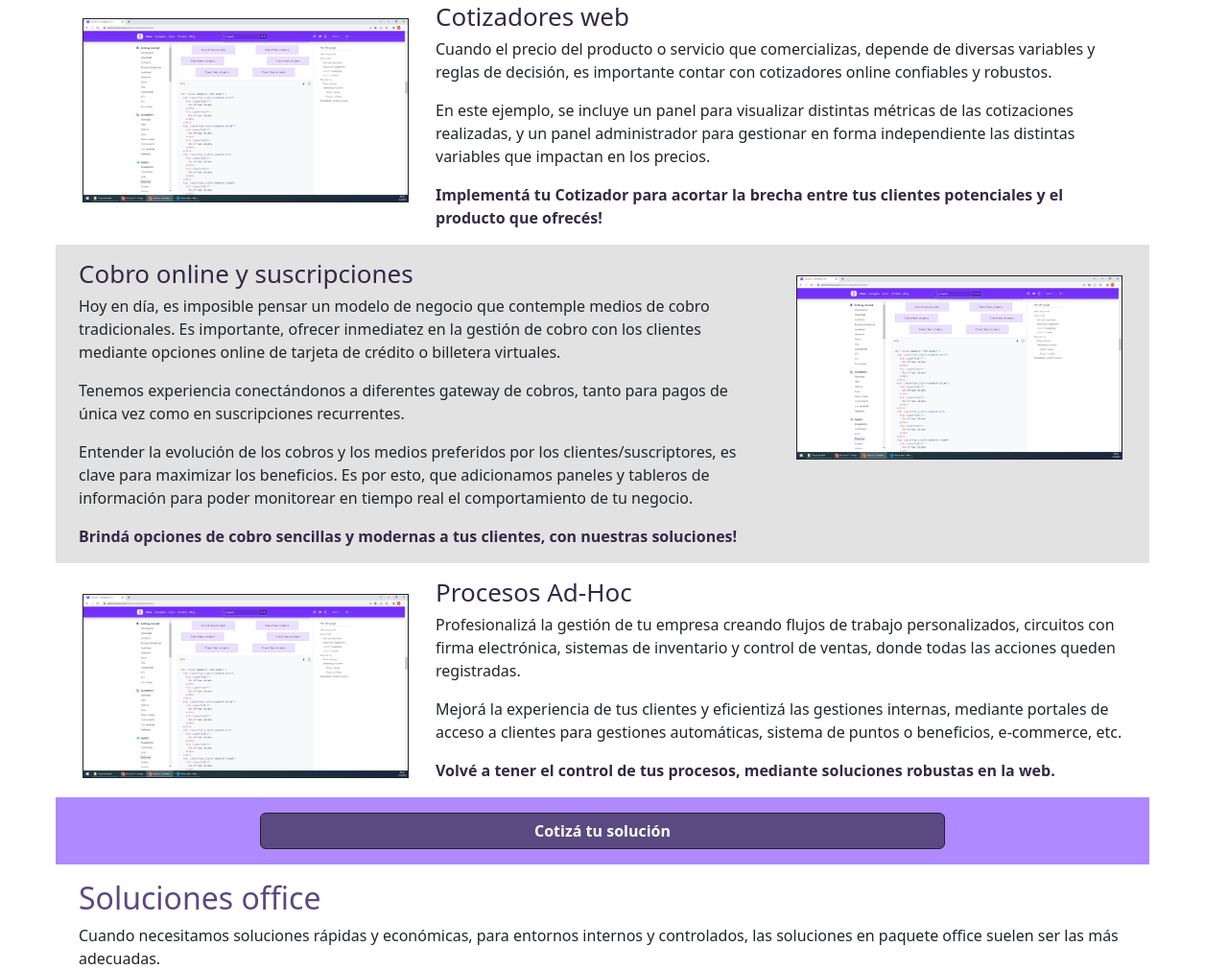
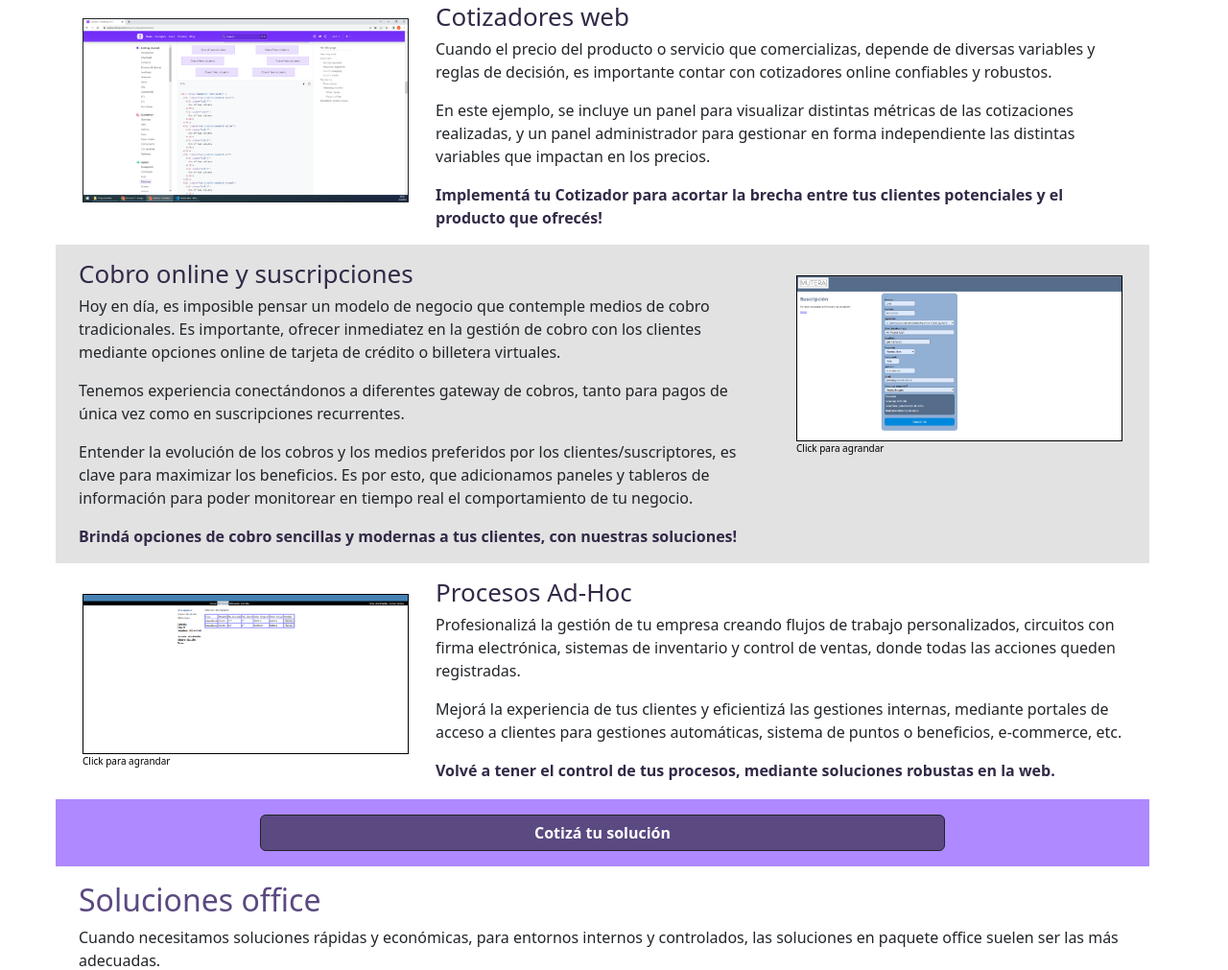
Before and after one commit to Maxtric90/DiscoverIT, a plain HTML site: page index.html in a window 1280 px wide. Shown: the part 1096-2107 px from the top of the page at 96% size. Drawn offline with nearby package versions, Linux system fonts and the light colour scheme.

Commit message:
Incorporación imágenes de ejemplo

```diff
--- a/index.html
+++ b/index.html
@@ -69,7 +69,7 @@
         <div class="row mt-4">
             <div class="col-sm">
                 <h2>Una experiencia de consultoría y transformación digital <strong>hecha para vos!</strong></h2>
-                <h5>El equipo de DiscoverIT se preocupa de verdad por lograr una implementación exitosa para tu organización, tomando en cuenta su contexto, ventajas y retos.</h5>
+                <h5>El equipo de Mutera se ocupa de lograr una implementación exitosa para tu organización, tomando en cuenta su contexto, ventajas y retos.</h5>
             </div>
             <!--
             <div class="col" style="border: 1px solid #C8C3C3; padding:10px;">
@@ -177,12 +177,18 @@
                     </div>
                 </div>
                 <div class="col-sm-4 p-3">
-                    <img src="static/imgs/soluciones-web-1.png" width="100%" border="1">
+                    <a href="static/imgs/soluciones-web-suscripcion.png" class="caption">
+                        <img src="static/imgs/soluciones-web-suscripcion.png" class="link_image" alt="Soluciones web de suscripción y cobro online">
+                        <p class="caption">Click para agrandar</p>
+                    </a>
                 </div>
             </div>
             <div class="row pt-3">
                 <div class="col-sm-4 p-3">
-                    <img src="static/imgs/soluciones-web-1.png" width="100%" border="1">
+                    <a href="static/imgs/soluciones-web-procesos-ad-hoc.png" class="caption">
+                        <img src="static/imgs/soluciones-web-procesos-ad-hoc.png" class="link_image" alt="Soluciones web procesos ad-hoc">
+                        <p class="caption">Click para agrandar</p>
+                    </a>
                 </div>
                 <div class="col-sm-8">
                     <div class="row">
--- a/static/css/styles.css
+++ b/static/css/styles.css
@@ -1,5 +1,10 @@
 a {
     text-decoration: none;
+    color:black
+}
+
+.caption {
+    font-size: 10px;
 }
 
 #header {
@@ -163,6 +168,11 @@ li{
     line-height: 28px;
 }
 
+.link_image{
+    border: 1px solid black;
+    width: 100%;
+}
+
 @media screen and (max-width: 640px) {
     .boton-header{
         font-size: 20px;
```
Also changed, not shown: static/imgs/soluciones-web-procesos-ad-hoc.png (added), static/imgs/soluciones-web-suscripcion.png (added).
